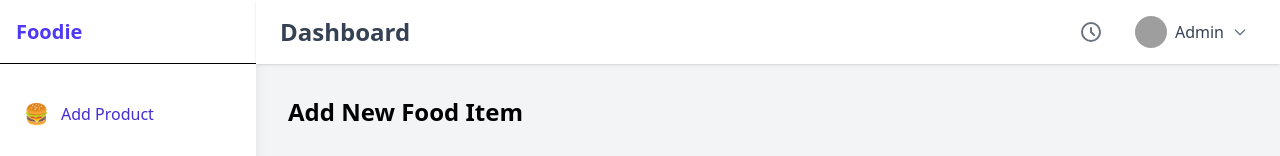
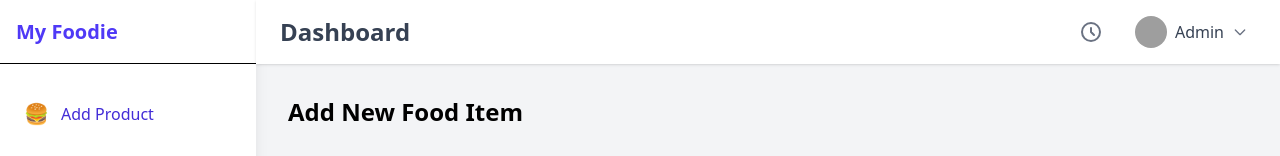
Before and after one commit to Swapdoc11/food_delivery, a Next.js app: page / in a window 1280 px wide. Shown: the top 156 px of the page. Built offline with nearby package versions, Linux system fonts and the light colour scheme; grey boxes are pictures that could not be loaded.

Commit message:
feat: Update sidebar title to 'My Foodie' for improved branding

```diff
--- a/src/app/dashboard/page.js
+++ b/src/app/dashboard/page.js
@@ -51,7 +51,7 @@ export default function DashboardPage() {
             {/* Sidebar */}
             <aside className={`bg-white shadow-lg transition-all duration-300 ${sidebarOpen ? 'w-64' : 'w-20'} flex flex-col`}>
                 <div className="flex items-center justify-between h-16 px-4 border-b">
-                    <span className="text-xl font-bold text-indigo-600 transition-all duration-300">{sidebarOpen ? 'Foodie' : 'FD'}</span>
+                    <span className="text-xl font-bold text-indigo-600 transition-all duration-300">{sidebarOpen ? 'My Foodie' : 'FD'}</span>
                     <button
                         className="md:hidden text-gray-500"
                         onClick={() => setSidebarOpen(!sidebarOpen)}
```
